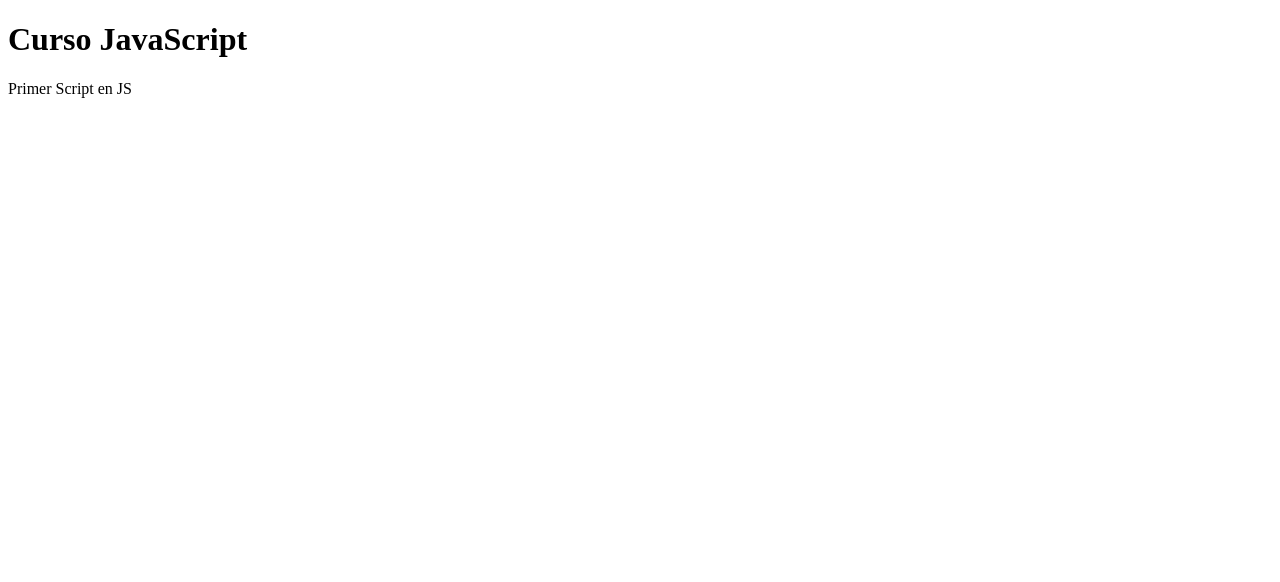
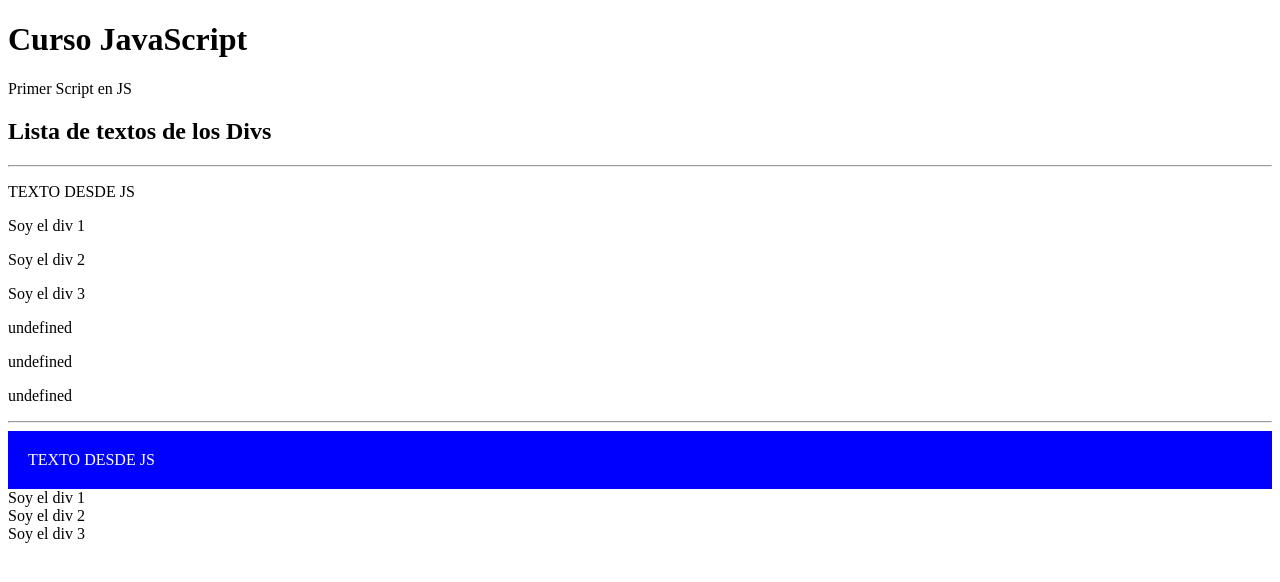
Before and after one commit to luismartinezo/PracticasJS, a plain HTML site: page index.html in a window 1280 px wide. Drawn offline with Linux system fonts and the light colour scheme.

Commit message:
funciones para textos plantillas y dom

```diff
--- a/index.html
+++ b/index.html
@@ -7,13 +7,19 @@
 	<link rel="stylesheet" href="">
 	<!-- <script src="js/arrays.js" type="text/javascript" charset="utf-8" async defer></script>-->
 	<!-- <script src="js/ejercicio-arrays.js" type="text/javascript" ></script> -->
-	<!-- <script src="js/dom.js" type="text/javascript" ></script> -->
-	<script src="js/funciones-texto.js" type="text/javascript" ></script>
+
+	<!-- <script src="js/plantillas.js" type="text/javascript" ></script> -->
 </head>
 <body>
 	<h1>Curso JavaScript</h1>
 	<p>Primer Script en JS</p>
-	<!-- <div id="midiv">
+
+	<section id="miSeccion">
+		<h1>Lista de textos de los Divs</h1>
+		<hr>
+	</section>
+	<div id="micaja">Hola soy una caja</div>
+	<div id="midiv">
 		Soy el div 1
 	</div>
 	<div id="midiv2">
@@ -21,8 +27,8 @@
 	</div>
 	<div id="midiv3">
 		Soy el div 3
-	</div> -->
+	</div>
 	<!-- Es necesario llamar el script despues para que se pueda mostrar -->
-	<!-- <script src="js/dom.js" type="text/javascript" ></script> -->
+	<script src="js/dom.js" type="text/javascript" ></script>
 </body>
 </html>
--- a/js/dom.js
+++ b/js/dom.js
@@ -21,21 +21,33 @@ function cambioColor(color) {
 	var caja = document.querySelector("#micaja");
 
 // Podemos agregar algo dentro del html
-	//caja.innerHTML = "TEXTO DESDE JS";
+	caja.innerHTML = "TEXTO DESDE JS";
 // Agregar algun estilo
-	// caja.style.background = "blue";
-	// caja.style.padding = "20px";
-	// caja.style.color = "white";
+	 caja.style.background = "blue";
+	 caja.style.padding = "20px";
+	 caja.style.color = "white";
 // Añadimos clases
-	//caja.className = "Miclase";
+	caja.className = "Miclase";
 
 // Conseguir elementos por su etiqueta
 	var todosLosDivs = document.getElementsByTagName('div');
 
-	var contenidoEnTexto = todosLosDivs[2];
-	contenidoEnTexto.innerHTML = "OTRO TEXTO PARA EL ELEMENTO EN POSICION 2";
-	console.log(contenidoEnTexto);
-
+	//var contenidoEnTexto = todosLosDivs[2];
+	//contenidoEnTexto.innerHTML = "OTRO TEXTO PARA EL ELEMENTO EN POSICION 2";
+	//console.log(contenidoEnTexto);
+// todosLosDivs.forEach( valor, indece) => {
+	var seccion = document.querySelector("#miSeccion");
+	var hr = document.createElement("hr");
+	var valor;
+for(valor in todosLosDivs){
+	var parrafo = document.createElement("p");
+	var texto = document.createTextNode(todosLosDivs[valor].textContent);
+	parrafo.append(texto);
+	seccion.append(parrafo);
+	//document.querySelector("#miSeccion").prepend(parrafo);
+}
+seccion.append(hr);
+// }
 // Conseguir elementos por su clase
 
-console.log(caja);
+console.log(todosLosDivs);
--- a/js/funciones-texto.js
+++ b/js/funciones-texto.js
@@ -5,11 +5,31 @@ var numero = 555;
 var texto1 = "Bienvenido al curso de JS curso";
 var texto2 = "con Luis Martinez";
 
- //var busqueda = texto1.lastIndexOf("JS");
-// var busqueda = texto1.search("curso");
-//var busqueda = texto1.match("curso");
+//var busqueda = texto1.IndexOf("JS");  Este nos muestra el indice siguiente en el que esta la palabra
+ //var busqueda = texto1.lastIndexOf("JS");  Este nos muestra el indice de la proxima palabra
+// var busqueda = texto1.search("curso"); Lo mismo que indexOf
+//var busqueda = texto1.match("curso"); Devuelve arreglo con las palabra y sus indices
 
 // muestra un arreglo con los resultados encontrados
-//var busqueda = texto1.match(/curso/g); // la g significa global en caso que halle varios resultados
-var busqueda = texto1.substr(14,7);
-console.log(busqueda);
+//var busqueda = texto1.match(/curso/g); // la g significa global en caso que halle varios resultados, las / / es expresion regular
+// var busqueda = texto1.substr(14,7); // Cuenta las letras hasta donde se quiere mostrar
+ // var busqueda = texto1.charAt(2); // Busca una sola letra en el indice que se encuentre
+// var busqueda = texto1.startsWith("B"); // Busca por lo que incia una palabra, si la encuentra true sino false
+// var busqueda = texto1.endsWith("curso");// Busca por lo que incia una palabra, si la encuentra true sino false
+// var busqueda = texto1.includes("curso");// Busca una palabra exacta, si la encuentra true sino false-es case sencity
+// console.log(busqueda);
+
+
+
+// FUNCIONES DE REEMPLAZO
+var numero = 555;
+var texto1 = "Curso de JS";
+var texto2 = "con Luis Martinez";
+// var busqueda = texto1.replace("Curso", "Practicas"); // Para reemplzar texto
+ // busqueda = texto1.slice(start: int, end: int); // Para cortar un texto
+ // var busqueda = texto1.slice(1,7);
+ // var busqueda = texto1.split(separator: string, limit: int);
+ //var busqueda = texto1.split(" "); // Si dejamos las comillas cerradas separa cada lecha, pero las separamos
+ // separa el texto por palabras y las mete dentro de un arreglo
+ var busqueda = texto1.trim(); // Nos quita los espacios del texto por delante y por dentras
+ console.log(busqueda);
```
Also changed, not shown: js/plantillas.js (added, +16 -0 lines).
